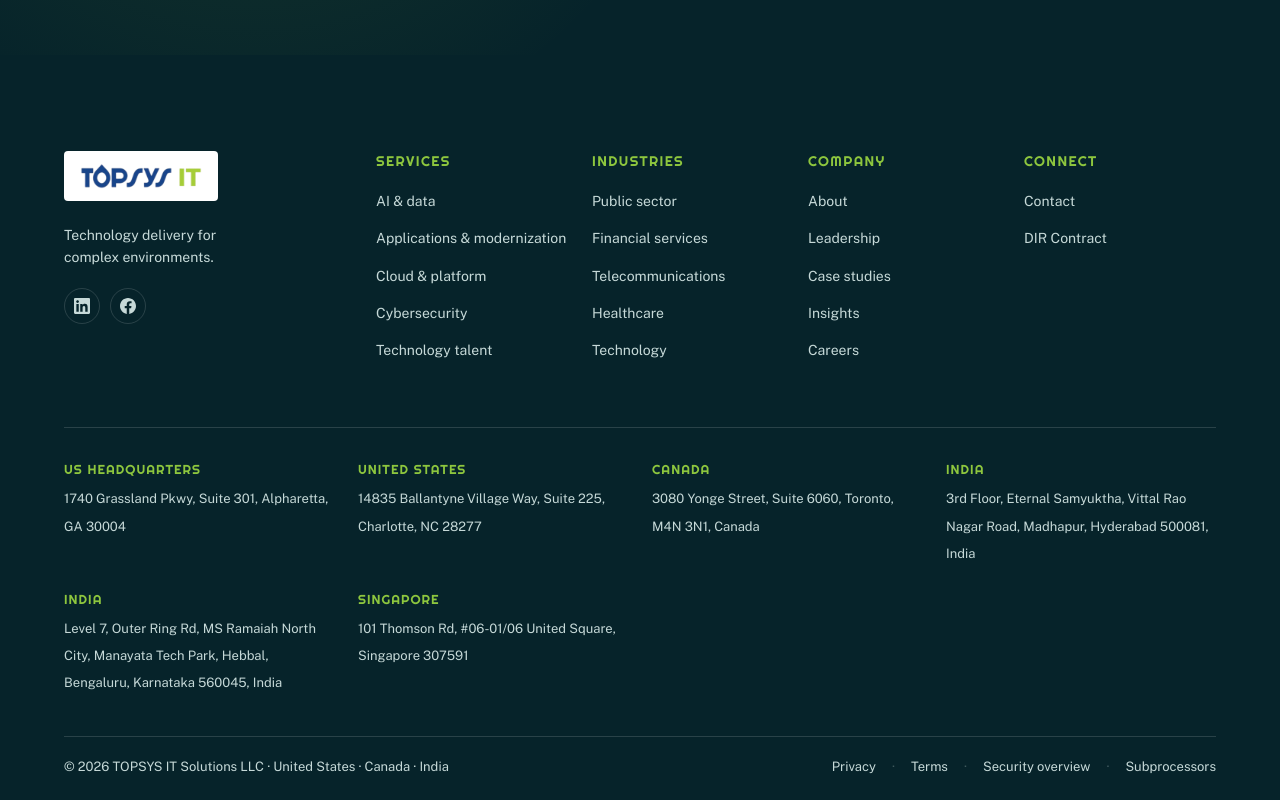
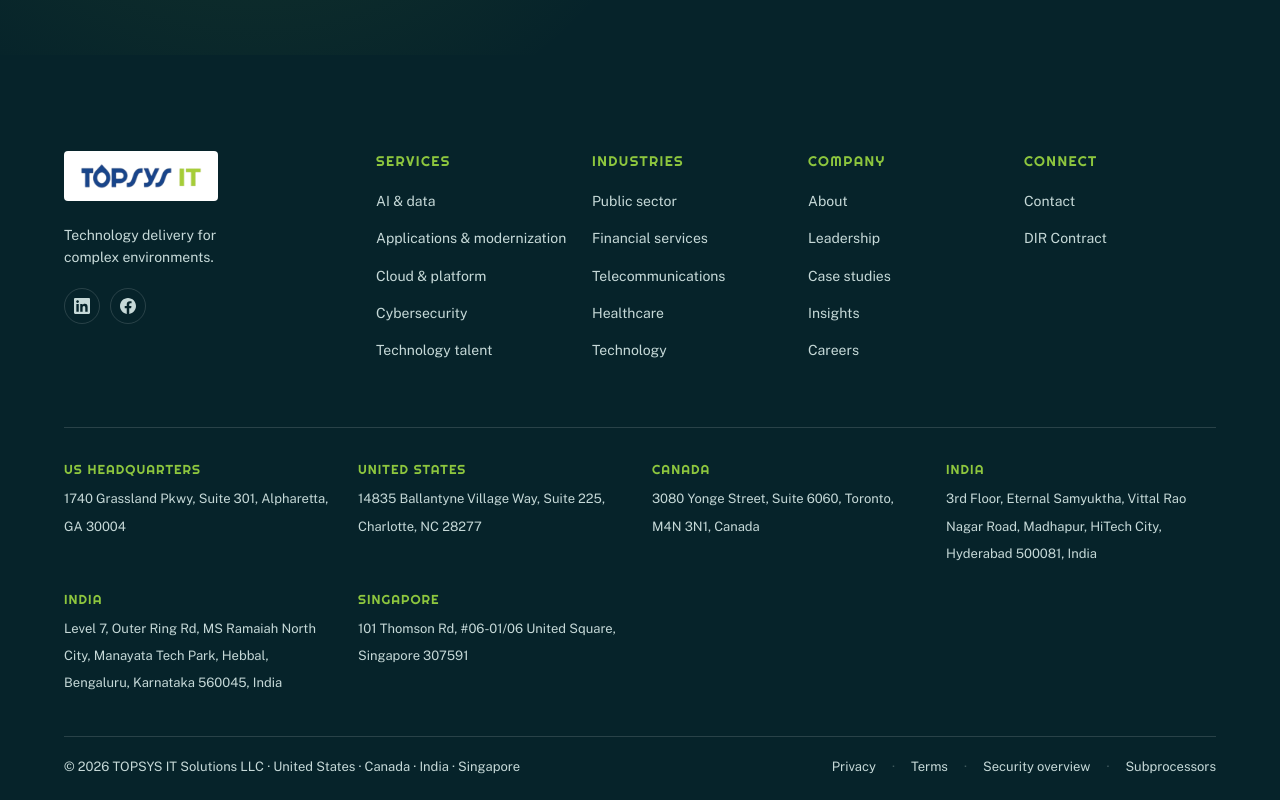
Before and after one commit to arnav-jain25/Topsys-web, a Next.js app: page /about in a window 1280 px wide. Shown: the part 3779-4579 px from the top of the page. Built offline with nearby package versions, Linux system fonts and the light colour scheme.

Commit message:
Changes to address

```diff
--- a/components/layout/Footer.tsx
+++ b/components/layout/Footer.tsx
@@ -138,7 +138,7 @@
 
         <div className="mt-10 pt-5 border-t border-field-hairline flex justify-between gap-6 flex-wrap text-caption text-on-field-2 max-[600px]:flex-col">
           <div>
-            © 2026 TOPSYS IT Solutions LLC · United States · Canada · India
+            © 2026 TOPSYS IT Solutions LLC · United States · Canada · India · Singapore
           </div>
           <div className="flex gap-4 flex-wrap">
             {legal.map(({ label, href }, i) => (
--- a/lib/offices.ts
+++ b/lib/offices.ts
@@ -39,7 +39,7 @@
     city: "Hyderabad",
     country: "India",
     label: "India",
-    address: "3rd Floor, Eternal Samyuktha, Vittal Rao Nagar Road, Madhapur, Hyderabad 500081, India",
+    address: "3rd Floor, Eternal Samyuktha, Vittal Rao Nagar Road, Madhapur, HiTech City, Hyderabad 500081, India",
     mapsUrl: "https://maps.google.com/?q=Eternal+Samyuktha+Vittal+Rao+Nagar+Road+Madhapur+Hyderabad+500081",
   },
   {
```
